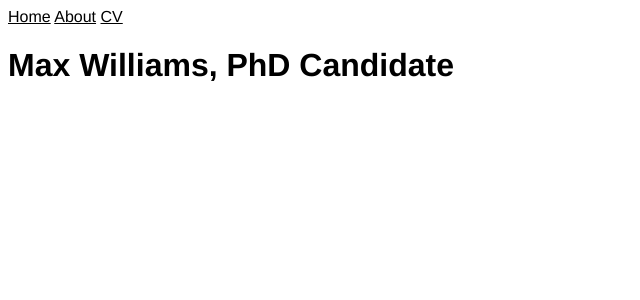
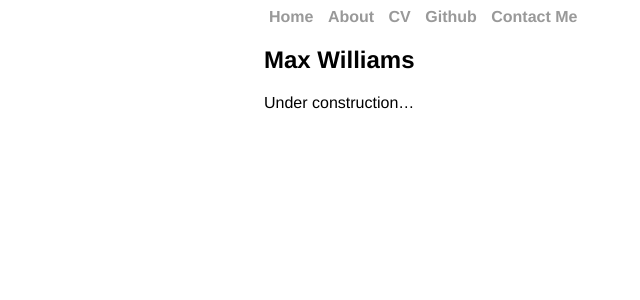
Before and after one commit to maxwilliams94/maxwilliams94.github.io, a Jekyll site: the page built from index.md, in a window 1280 px wide. Shown: the top 300 px of the page, without its empty margins (0-640 px from the left). Built offline with Jekyll 4.4.1, drawn with Linux system fonts in a browser that asks for light colours.

Commit message:
Fix posts not being processed (_config.yml) Expand nav bar and change visuals todo about page todo expand default.html

```diff
--- a/_config.yml
+++ b/_config.yml
@@ -3,7 +3,6 @@ title: "Maxwillia.ms"
 email: me@maxwillia.ms
 description: >
   under construction
-baseurl: ""
 url: ""
 
 # Build Settings
@@ -12,7 +11,6 @@ theme: Minima
  # Where things are
 source              : .
 destination         : ./_site
-collections_dir     : .
 plugins_dir         : _plugins
 layouts_dir         : _layouts
 data_dir            : _data
@@ -33,7 +31,6 @@ markdown_ext        : "markdown,mkdown,mkdn,mkd,md"
 strict_front_matter : false
 
 # Filtering Content
-show_drafts         : null
 limit_posts         : 0
 future              : false
 unpublished         : false
@@ -59,14 +56,12 @@ show_dir_listing    : false
 # Outputting
 permalink           : date
 paginate_path       : /page:num
-timezone            : null
 
 quiet               : false
 verbose             : false
 defaults            : []
 
 liquid:
-  error_mode        : warn
   strict_filters    : false
   strict_variables  : false
 
--- a/_layouts/default.html
+++ b/_layouts/default.html
@@ -2,16 +2,19 @@
 <html lang="en">
     <head>
         <meta charset="utf-8">
+        <meta name="viewport" content="width=device-width, initial-scale=0.86, minimum-scale=0.86, maximum-scale=3">
+        <meta name="author" content="Dom Williams">
         <title> {{ page.title }}</title>
         <link rel="stylesheet" href="/assets/css/styles.css">
     </head>
     <body>
         <nav>
-        <a class="nav-link" href="{% link index.md %}">Home</a>
-        <a href="{% link about.md %}">About</a>
-        <a href="https://www.dropbox.com/s/rcx0466fbanrpgk/cv_phd_march19_max_williams.pdf?dl=1" target="_blank">CV</a>
+            <a href="{% link index.md %}">Home</a>
+            <a href="{% link about.md %}">About</a>
+            <a href="https://www.dropbox.com/s/rcx0466fbanrpgk/cv_phd_march19_max_williams.pdf?dl=1" target="_blank">CV</a>
+            <a href="https://github.com/MaxWilliams94" title="GitHub">Github</a>
+            <a href="mailto:contact@maxwillia.ms" title="Contact Me">Contact Me</a>
         </nav>
-        <h1>{{ page.title }}</h1>
         <section>
             {{ content }}
         </section>
--- a/_layouts/post.html
+++ b/_layouts/post.html
@@ -1,6 +1,7 @@
 ---
 layout: default
 ---
+<p>This is a post!</p>
 <p>{{ page.data }} - Written by {{ page.author }}</p>
 
 {{ content }}
--- a/_sass/main.scss
+++ b/_sass/main.scss
@@ -1,6 +1,7 @@
 $font-stack: Helvetica, sans-serif;
 $c-white: #FFF;
 $c-black: #000;
+$c-link: #999;
 
 $main-bg: $c-white;
 $main-fc: $c-black;
@@ -9,12 +10,51 @@ body {
   font: 100% $font-stack;
   background-color: $main-bg;
   color: $main-fc;
+  padding-left: 20vw;
+  padding-right: 20vw;
 }
 
-a:link {
-  color: $main-fc;
+a {
+  text-decoration: none;
+  color: $c-link;
 }
 
-a:visited {
-  color: #999;
+
+.flex-container {
+  display: flex;
+  flex-direction: row;
 }
+
+.items-right {
+  justify-content: right;
+}
+.items-left {
+  justify-content: left;
+}
+
+nav a {
+  font-weight: bold;
+  padding: 10px 5px;
+  width: 25px;
+}
+nav a:hover {
+  background-color: #000;
+  color: #FFF;
+}
+
+ul.post-list {
+  list-style-type: none;
+  margin: 0;
+  padding: 0;
+}
+
+.hidden {
+  display: none;
+}
+
+div.nav-right {
+  text-align: right;
+}
+div.nav-left {
+  align: left;
+}
--- a/index.md
+++ b/index.md
@@ -1,11 +1,14 @@
 ---
 title: "Max Williams, PhD Candidate"
 layout: "default"
+page_heading: "Max Williams"
 ---
-<ul>
+<h1>{{ page.page_heading }}</h1>
+Under construction...
+<ul class="post-list">
   {% for post in site.posts %}
     <li>
-      <a href="{{ post.url }}">{{ post.title }}</a>
+      <a href="{{ post.url }}">{{ post.date | date: "%F" }} - {{ post.title }}</a>
     </li>
   {% endfor %}
 </ul>
```
Also changed, not shown: _posts/2020-08-21-first.md (deleted, +0 -7 lines).
